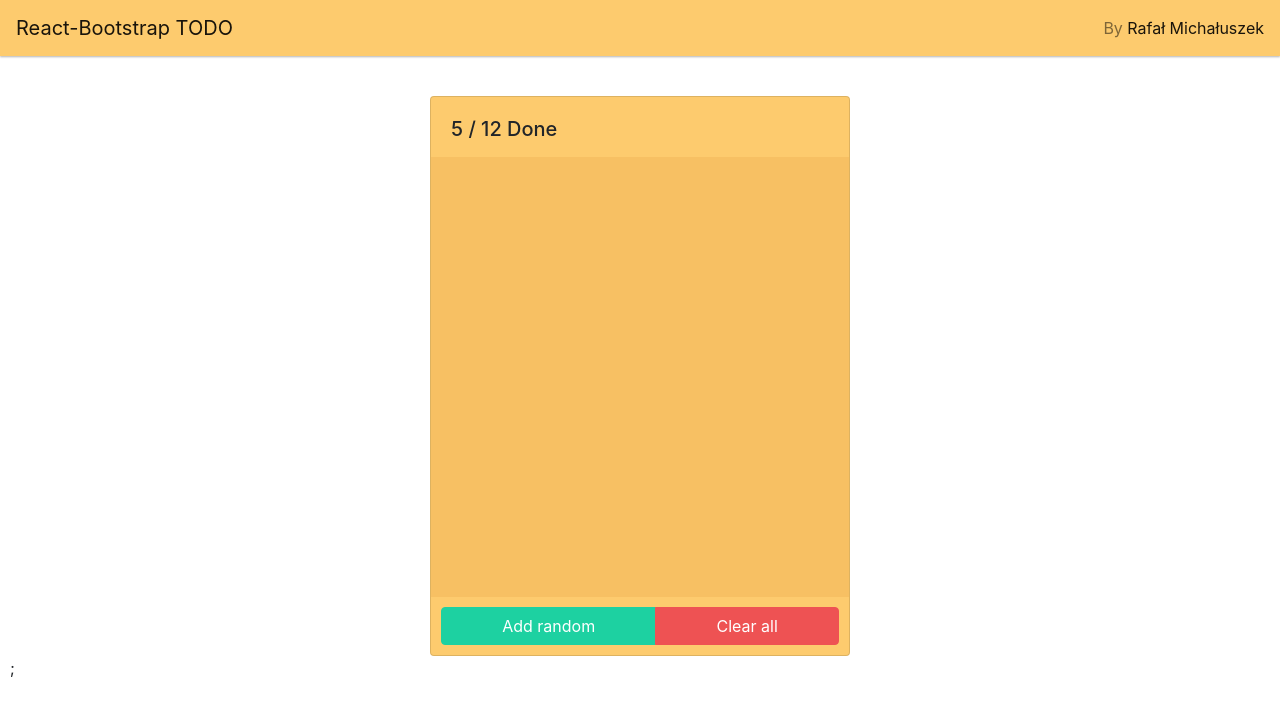
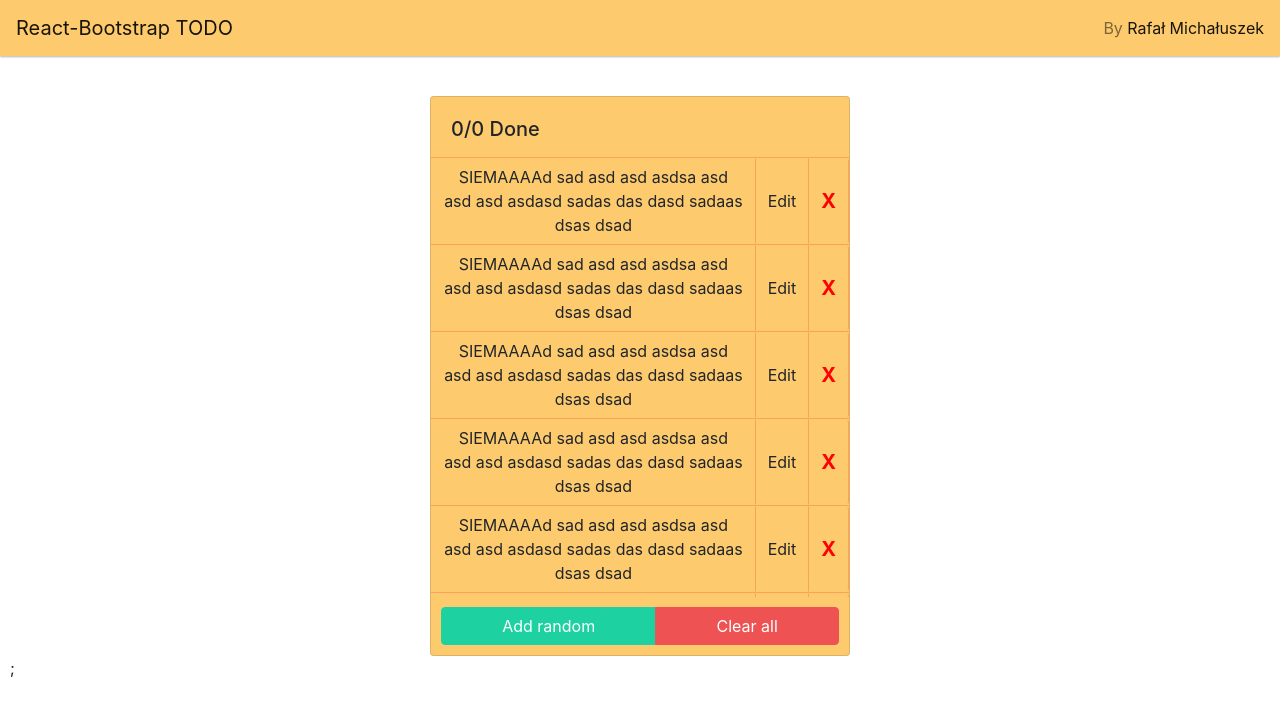
Before and after one commit to rmichaluszek/react-bootstrap-todo, a React app: page / in a window 1280 px wide. Shown: the top 716 px of the page. Built offline with nearby package versions, Linux system fonts and the light colour scheme.

Commit message:
Added items

```diff
--- /dev/null
+++ b/src/Components/Item.js
@@ -0,0 +1,23 @@
+import React from 'react';
+
+import { Button, ButtonGroup } from 'react-bootstrap';
+
+class Item extends React.Component {
+
+  constructor(props) {
+    super(props);
+  }
+  render() {
+    return (
+      <div className="Item d-flex flex-column">
+        <ButtonGroup>
+          <Button input-block-level>SIEMAAAAd sad asd asd asdsa asd asd asd asdasd sadas das dasd sadaas dsas dsad</Button>
+          <Button className="Square Edit">Edit</Button>
+          <Button className="Square Remove">X</Button>
+        </ButtonGroup>
+      </div>
+    );
+  }
+}
+
+export default Item;
--- a/src/Components/NavbarComponent.js
+++ b/src/Components/NavbarComponent.js
@@ -1,7 +1,6 @@
 import React from 'react';
 
 import { Button, Navbar, Nav } from 'react-bootstrap';
-
 
 function NavbarComponent() {
   return (
--- a/src/Components/ToDoComponent.js
+++ b/src/Components/ToDoComponent.js
@@ -2,16 +2,35 @@ import React from 'react';
 
 import { Card, Button, ButtonGroup } from 'react-bootstrap';
 
-function ToDoComponent() {
+import Item from './Item';
+
+class ToDoComponent extends React.Component {
+
+  constructor(props) {
+    super(props);
+
+    this.state = {
+      items: [],
+    };
+
+    this.itemsContainer = React.createRef();
+  }
+  render() {
     return (
       <div className="ToDoComponent">
 
         <Card className="Panel" bg="primary">
           <Card.Body block>
-          <Card.Title>5 / 12 Done</Card.Title>
+            <Card.Title>{0 +"/" +this.state.items.length} Done</Card.Title>
 
-          <div className="ItemsContainer">
-
+            <div ref={this.itemsContainer} className="ItemsContainer">
+              <Item></Item>
+              <Item></Item>
+              <Item></Item>
+              <Item></Item>
+              <Item></Item>
+              <Item></Item>
+              <Item></Item>
             </div>
 
             <div className="bottom d-flex flex-column">
@@ -27,5 +46,6 @@ function ToDoComponent() {
       </div>
     );
   }
+}
 
 export default ToDoComponent;
--- a/src/Styles/_custom-styles.scss
+++ b/src/Styles/_custom-styles.scss
@@ -22,8 +22,28 @@
             right: 0px;
             left: 0px;
             overflow-y: scroll;
-            background: rgba(190,100,0,0.1);
+            border-top: 1px solid rgba(250,0,0,0.2);
 
+            .Item {
+                width: 100%;
+                border-bottom: 1px solid rgba(250,0,0,0.2);
+
+                .Square {
+                    max-width: 50px;
+                }
+
+                .Edit {
+                    max-width: 60px;
+                    border-left: 1px solid rgba(250,0,0,0.2);
+                }
+                .Remove {
+                    border-left: 1px solid rgba(250,0,0,0.2);
+                    border-right: 1px solid rgba(250,0,0,0.2);
+                    color: red;
+                    font-weight: bold;
+                    font-size: 20px;
+                }
+            }
         }
         ::-webkit-scrollbar {
             width: 10px;
```
Lines whose indentation alone changed are shown as unchanged.
